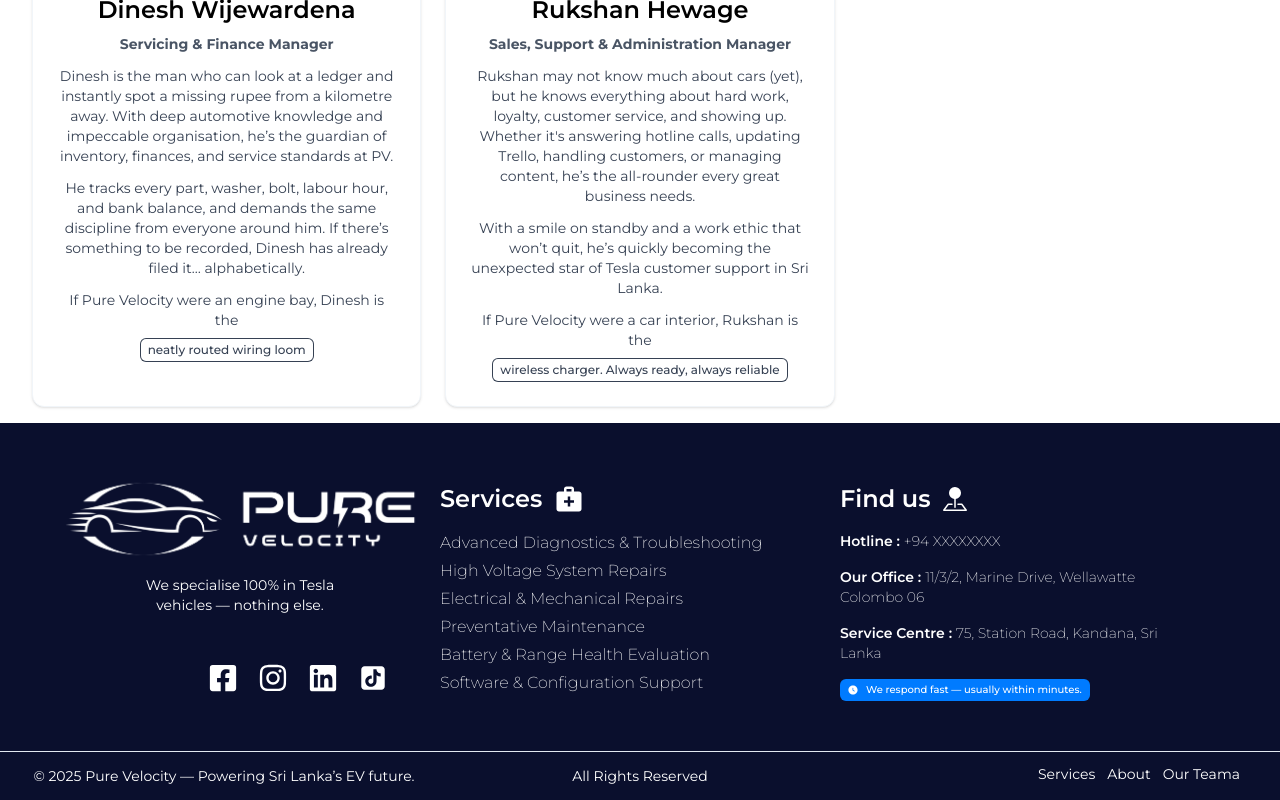
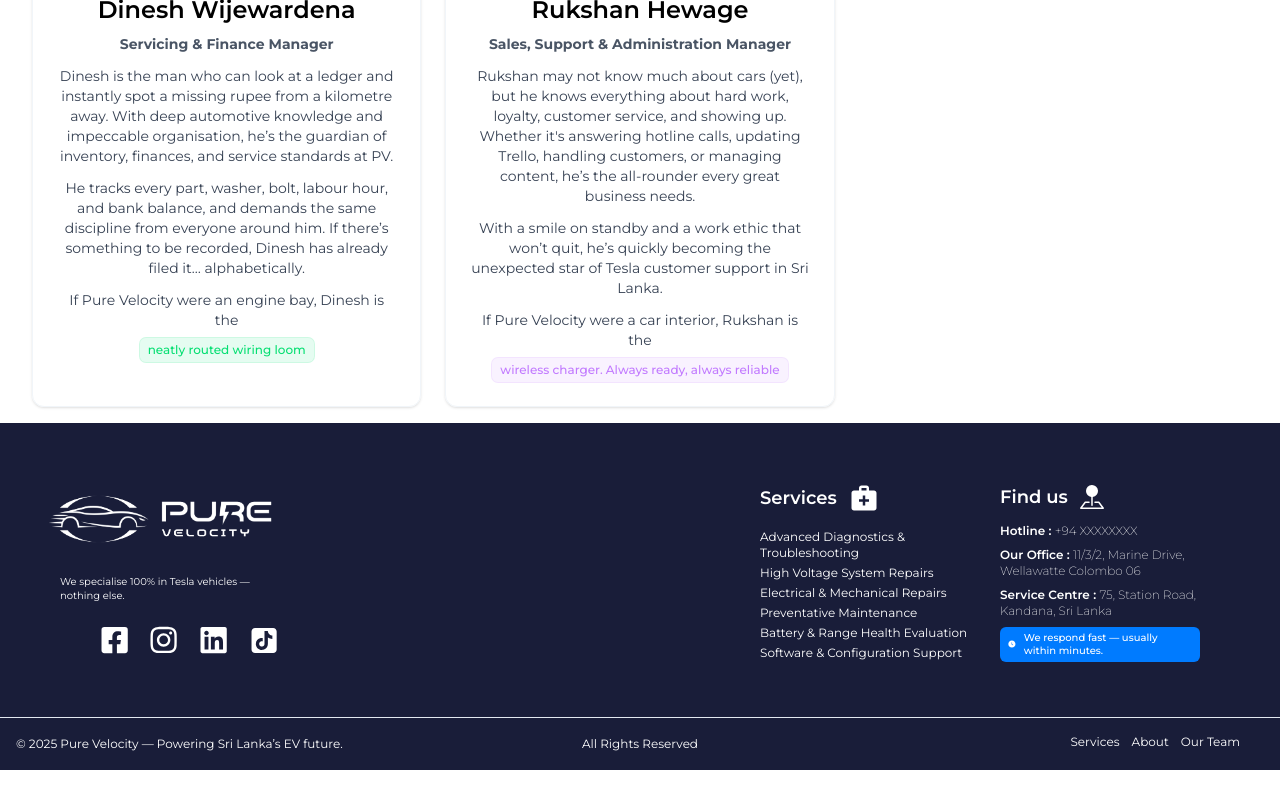
Before and after one commit to ChathuraD1392/pure-velocity, a React (Vite) app: page /our-team in a window 1280 px wide. Shown: the part 1549-2349 px from the top of the page. After the commit the page ends 2319 px from the top, so only its background shows below. Built offline with nearby package versions, Linux system fonts and the light colour scheme.

Commit message:
ready for deploy - 1

```diff
--- a/src/assets/data/team.ts
+++ b/src/assets/data/team.ts
@@ -14,9 +14,15 @@
   para_2?: string;
   para_3?: string;
   badge: string;
-  badge_color: "red" | "purple"| "green"| "amber" |"blue";
+  badge_color: keyof typeof badgeColors;
 }
-
+export const badgeColors = {
+  red: "bg-red-400/10 text-red-400 ring-red-400/20",
+  purple: "bg-purple-400/10 text-purple-400 ring-purple-400/20",
+  green: "bg-green-400/10 text-green-400 ring-green-400/20",
+  amber: "bg-amber-400/10 text-amber-400 ring-amber-400/20",
+  blue: "bg-blue-400/10 text-blue-400 ring-blue-400/20",
+} ;
 export const memberDetails:Member[] =[
     {
         id:1,
@@ -28,7 +34,7 @@
         para_2:"With over a decade of running multiple businesses, Shanil can build systems with one hand and analyse a P&L with the other — all while talking about Autopilot quirks, battery health, or the next Tesla he’s planning to resurrect.",
         para_3:"If Pure Velocity were a Tesla, Shanil is the,",
         badge:"autopilot",
-        badge_color:'red',
+        badge_color:"red",
     },
     {
         id:2,
--- a/src/components/About.tsx
+++ b/src/components/About.tsx
@@ -1,25 +1,36 @@
+import { PiTargetBold } from "react-icons/pi";
 import video from "../assets/video/background_video.mp4";
 import { steps } from "./essentials/Card";
 
 const About = () => {
   return (
     <>
-      <div className="relative top-10">
+      <div className="relative top-20">
         <section id="about" className="py-16">
           <div className="max-w-400 mx-auto px-4 sm:px-6 lg:px-8 grid grid-cols-1 lg:grid-cols-2 gap-16 items-center">
             <div>
               <h2 className="text-3xl font-bold">
-                Pure Velocity — Sri Lanka’s Home of Tesla Expertise
+                Pure Velocity - Sri Lanka’s Home of Tesla Expertise
               </h2>
-              <p className="mt-4 text-gray-700 leading-relaxed">
-                Pure Velocity began with a simple idea: to bring world-class
-                Tesla servicing to Sri Lanka.
+              <p className="mt-4 leading-relaxed text-xl font-semibold">
+                <div className="badge border-0 bg-[#007bff] text-white">
+                  <PiTargetBold className="text-lg" />
+                  Pure Velocity began with a simple idea: To bring world-class
+                  Tesla servicing to Sri Lanka
+                </div>
+              </p>
+
+              <p className="text-md mt-5 text-[#0a0f2d] bg-[#00ff99] p-3 rounded-lg">
+                <span className="text-md font-bold">Our Mission :</span>
+                To become Sri Lanka’s most trusted and advanced Tesla service
+                ecosystem, setting a new benchmark for EV maintenance,
+                transparency, and customer care.
               </p>
 
               <p className="mt-4 text-gray-700">
-                Founded by Shanil and Dilin — two entrepreneurs, tech lovers,
-                and unapologetic car addicts — PV has grown into a full-service
-                Tesla workshop backed by global experience.
+                Founded by Shanil and Dilin-two entrepreneurs, tech lovers, and
+                unapologetic car addicts-PV has grown into a full-service Tesla
+                workshop backed by global experience.
               </p>
               <p className="mt-4 text-gray-700">
                 With Sanjeev leading operations on the ground, Dinesh
@@ -32,26 +43,29 @@
                 troubleshooting, and software-level repair workflows used
                 internationally.
               </p>
-              <div className="mt-5">
-                <span className="text-xs tracking-wider font-semibold bg-[#007bff] text-white p-2 rounded-md">
-                  Our Philosophy
-                </span>
+              <div className="mt-5 mb-4">
+                <p className="text-md mt-5 text-[#0a0f2d] p-3 rounded-lg">
+                  <span className="text-md font-bold">Our Philosophy</span>
+                </p>
                 <div className="grid md:grid-cols-4 gap-6 mt-4 max-w-7xl mx-auto">
                   {steps.map((step, index) => (
                     <div
                       key={index}
-                      className="bg-white p-4 rounded-xl shadow-lg relative border border-[#0a0f2d]"
+                      className="group bg-white p-4 rounded-xl shadow-2xl relative text-[#007bff]
+                 hover:bg-[#007bff] transition-all duration-300"
                     >
-                      {/* Number */}
-                      <h3 className="text-4xl font-bold bg-linear-to-b from-[#0a0f2d] to-[#007bff] text-transparent bg-clip-text">
+                      <h3
+                        className="text-4xl font-bold text-[#0a0f2d] bg-clip-text
+                     group-hover:text-white"
+                      >
                         {step.element}
                       </h3>
 
-                      {/* Title */}
-                      <h4 className="mt-4 text-md font-semibold text-gray-900">
+                      <h4 className="mt-4 text-md text-[#0a0f2d] font-semibold group-hover:text-white">
                         {step.title}
                       </h4>
-                      <p className="mt-4 text-gray-600 text-sm leading-relaxed">
+
+                      <p className="mt-4 text-sm text-[#0a0f2d] leading-relaxed group-hover:text-white">
                         {step.text}
                       </p>
                     </div>
@@ -76,13 +90,6 @@
                   trust
                 </li>
               </ul> */}
-
-              <p className="text-md mt-5 text-[#0a0f2d] bg-[#00ff99] p-3 rounded-lg">
-                <span className="text-lg font-bold">Our Mission : </span>To
-                become Sri Lanka’s most trusted and advanced Tesla service
-                ecosystem, setting a new benchmark for EV maintenance,
-                transparency, and customer care.
-              </p>
             </div>
 
             <div className="rounded-xl overflow-hidden shadow-lg bg-white h-full w-85 md:w-3xl">
--- a/src/components/Footer.tsx
+++ b/src/components/Footer.tsx
@@ -7,35 +7,35 @@
 
 const Footer = () => {
   return (
-    <footer className="bg-white/90">
+    <footer className="relative bottom-0 left-0 w-full bg-[#0a0f2d]/70">
       {/* TOP BAR */}
-      <div className="w-full mx-auto grid grid-cols-1 md:grid-cols-3 bg-[#0a0f2d] pt-10 px-6 md:px-12 lg:px-10 pb-10">
-        <div className="text-sm text-white flex flex-col text-center justify-center md:justify-start">
+      <div className="w-full mx-auto grid grid-cols-1 md:grid-cols-5 bg-[#0a0f2d]/80 pt-10 px-6 md:px-12 lg:px-10 pb-10 mt-5">
+        <div className="text-sm text-white flex flex-col text-start justify-start md:justify-start">
           <img
             src={logo}
             alt="logo"
             className="h-16 w-full sm:h-14  md:h-20 lg:h-24 xl:h-28 object-contain"
           />
-          <p className="hidden md:block text-md px-20">
+          <p className="hidden md:block text-[10px] px-5">
             We specialise 100% in Tesla vehicles — nothing else.
           </p>
-          <div className="flex justify-center md:justify-start gap-5 text-3xl text-white mt-6 ml-10 md:mt-12 md:ml-42">
+          <div className="flex items-center justify-center md:justify-start gap-5 text-3xl text-white mt-2 ml-10 md:mt-5 md:ml-15">
             <FaFacebookSquare className="hover:text-[#007bff] cursor-pointer duration-200" />
             <FaInstagram className="hover:text-[#007bff] cursor-pointer duration-200" />
             <FaLinkedin className="hover:text-[#007bff] cursor-pointer duration-200" />
-            <AiFillTikTok className="hover:text-[#007bff] cursor-pointer duration-200" />
+            <AiFillTikTok className="hover:text-[#007bff] cursor-pointer duration-200 text-[33px]" />
           </div>
         </div>
 
         {/* Centered About Text (On large move to right) */}
-        <div className="text-white text-center md:text-left pt-5">
+        <div className="text-white col-start-4 text-center md:text-left pt-5">
           <div className="text-white hidden md:block">
             <div className="flex items-center space-x-3">
-              <h3 className="font-semibold text-xl md:text-2xl">Services</h3>
+              <h3 className="font-semibold text-sm md:text-lg">Services</h3>
               <MdMedicalServices className="text-3xl" />
             </div>
 
-            <div className="py-4 space-y-1 font-extralight">
+            <div className="py-4 space-y-1 text-xs">
               <p>Advanced Diagnostics & Troubleshooting</p>
               <p>High Voltage System Repairs</p>
               <p>Electrical & Mechanical Repairs</p>
@@ -48,15 +48,15 @@
         <div className="text-white text-center md:text-left pt-5 grid grid-cols-1 ">
           <div className="text-white">
             <div className="flex items-center space-x-3">
-              <h3 className="font-semibold text-lg md:text-2xl ml-25 md:ml-0">
+              <h3 className="font-semibold text-sm md:text-lg ml-25 md:ml-0">
                 Find us
               </h3>
               <BsFillPinMapFill className="text-lg md:text-2xl" />
             </div>
 
-            <div className="py-2 pr-2 md:pr-10 mt-2 space-y-4 font-extralight text-sm">
+            <div className="py-1 pr-2 md:pr-10 mt-2 space-y-2 font-extralight text-xs">
               <p>
-                <span className="font-semibold ">Hotline : </span> +94 XXXXXXXX
+                <span className="font-semibold">Hotline : </span> +94 XXXXXXXX
               </p>
               <p>
                 <span className="font-semibold">Our Office : </span> 11/3/2,
@@ -78,19 +78,19 @@
       </div>
 
       {/* BOTTOM BAR */}
-      <div className="w-full mx-auto px-4 py-3 grid grid-cols-1 md:grid-cols-3 bg-[#0a0f2d] border-t border-slate-200 items-center">
-        <div className="text-[10px] md:text-sm text-white text-center">
+      <div className="w-full mx-auto px-4 py-4 grid grid-cols-1 md:grid-cols-3 bg-[#0a0f2d]/80 border-t border-slate-200 items-center">
+        <div className="text-[10px] md:text-xs text-white text-start">
           © {new Date().getFullYear()} Pure Velocity — Powering Sri Lanka’s EV
           future.
         </div>
-        <div className="text-[10px] md:text-sm text-white text-center">
+        <div className="text-[10px] md:text-xs text-white text-center">
           All Rights Reserved
         </div>
-        <div className="hidden md:block text-sm text-white pr-6">
+        <div className="hidden md:block text-xs text-white pr-6">
           <div className="flex justify-end space-y-1 space-x-3 text-semibold">
             <p>Services</p>
             <p>About</p>
-            <p>Our Teama</p>
+            <p>Our Team</p>
           </div>
         </div>
       </div>
--- a/src/components/Header.tsx
+++ b/src/components/Header.tsx
@@ -5,7 +5,6 @@
 import { Link } from "react-router-dom";
 import video from "../assets/video/alternate.webp";
 import MenuContext from "../StateManagement/contexts/menuContext";
-import Header_Team from "./essentials/Header_Team";
 
 const Header = () => {
   const { isMenuVisible } = useContext(MenuContext);
@@ -109,7 +108,7 @@
           </div>
         </div>
       </motion.section>
-      <Header_Team />
+      {/* <Header_Team /> */}
     </>
   );
 };
--- a/src/components/Home.tsx
+++ b/src/components/Home.tsx
@@ -1,16 +1,14 @@
-import { memberDetails } from "../assets/data/team";
 import Header from "../components/Header";
-import Header_TeamCard from "./essentials/Header_TeamCard";
 
 const Home = () => {
   return (
     <>
       <Header />
-      <div className="grid grid-cols-3 justify-items-center">
+      {/* <div className="grid grid-col-1 md:grid-cols-3 justify-items-center">
         {memberDetails.map((member) => (
           <Header_TeamCard member={member} />
         ))}
-      </div>
+      </div> */}
     </>
   );
 };
--- a/src/components/NavBar.tsx
+++ b/src/components/NavBar.tsx
@@ -73,7 +73,7 @@
           {/* Buttons */}
           <div className="flex items-center gap-3">
             {pathname === "/contact" ? (
-              <span></span>
+              <span className="w-40 h-1"></span>
             ) : (
               <motion.button
                 whileHover={{
--- a/src/components/Our_Team.tsx
+++ b/src/components/Our_Team.tsx
@@ -35,10 +35,7 @@
           <p className="mt-4 text-md md:text-lg lg:text-2xl font-extralight max-w-3xl tracking-wide">
             <span>
               Passionate people building a better
-              <span className="text-white/90 font-semibold">
-                {" "}
-                EV experience{" "}
-              </span>
+              <span className="text-white/90 font-semibold">EV experience</span>
               for Sri Lanka.
             </span>
           </p>
--- a/src/components/Why_Evs.tsx
+++ b/src/components/Why_Evs.tsx
@@ -1,6 +1,6 @@
 const Why_Evs = () => {
   return (
-    <div className="relative top-10">
+    <div className="relative top-20">
       <section
         id="why-evs"
         className="py-16 bg-linear-to-b from-white to-gray-50"
@@ -53,6 +53,7 @@
           </div>
         </div>
       </section>
+      <p>dkmkmk</p>
     </div>
   );
 };
--- a/src/components/essentials/Card.tsx
+++ b/src/components/essentials/Card.tsx
@@ -1,21 +1,26 @@
+import { AiOutlineSafetyCertificate } from "react-icons/ai";
+import { CiTrophy } from "react-icons/ci";
+import { HiOutlineCog6Tooth } from "react-icons/hi2";
+import { IoBookOutline } from "react-icons/io5";
+
 export const steps = [
   {
-    element: "01",
+    element: <CiTrophy />,
     title: "Honest work",
     text: "Trust begins with honest, reliable service",
   },
   {
-    element: "02",
+    element: <HiOutlineCog6Tooth />,
     title: "ECutting-edge diagnostics",
     text: "Precision technology ensures flawless troubleshooting",
   },
   {
-    element: "03",
+    element: <IoBookOutline />,
     title: "Global knowledge",
     text: "International EV knowledge, delivered locally",
   },
   {
-    element: "04",
+    element: <AiOutlineSafetyCertificate />,
     title: " Local trust",
     text: "Local service backed by strong community trust",
   },
@@ -42,18 +47,15 @@
       </div>
 
       {/* STEPS SECTION */}
-      <div className="grid md:grid-cols-4 gap-6 mt-16 max-w-7xl mx-auto relative">
+      <div className="grid md:grid-cols-4 gap-6 mt-16 max-w-7xl mx-auto relative hover:bg-amber-200">
         {steps.map((step, index) => (
           <div
             key={index}
             className="bg-white p-10 rounded-xl shadow-sm relative"
           >
-            {/* Number */}
             <h3 className="text-6xl font-bold bg-linear-to-b from-[#0a0f2d] to-[#007bff] text-transparent bg-clip-text">
               {step.element}
             </h3>
-
-            {/* Title */}
             <h4 className="mt-4 text-xl font-semibold text-gray-900">
               {step.title}
             </h4>
--- a/src/components/essentials/Header_TeamCard.tsx
+++ b/src/components/essentials/Header_TeamCard.tsx
@@ -7,7 +7,7 @@
 const Header_TeamCard = ({ member }: Props) => {
   return (
     <>
-      <div className="card card-side shadow-lg w-[35em] mt-5 bg-[#0a0f2d] text-white rounded-xl h-60">
+      <div className="card card-side shadow-lg w-[20em] md:w-[35em] mt-5 bg-[#0a0f2d] text-white rounded-xl h-60">
         <div className="rounded-l-xl overflow-hidden">
           <img
             src={member.photo}
@@ -26,13 +26,15 @@
               >
                 {member.badge}
               </span>
-              <p className="text-md font-semibold mt-2">{member.designation}</p>
+              <p className="text-md font-semibold mt-2 hidden md:block">
+                {member.designation}
+              </p>
             </div>
-            <p className="text-xs">{member.para_short}</p>
+            <p className="text-xs hidden md:block">{member.para_short}</p>
             <button
               className={`bg-${member.badge_color}-500 text-white rounded p-1 pl-2 pr-2`}
             >
-              <span className="flex items-center">
+              <span className="items-center hidden md:block">
                 Read More <MdArrowOutward className="ml-2" />
               </span>
             </button>
--- a/src/components/essentials/Ourteam_Card.tsx
+++ b/src/components/essentials/Ourteam_Card.tsx
@@ -1,4 +1,4 @@
-import type { Member } from "../../assets/data/team";
+import { badgeColors, type Member } from "../../assets/data/team";
 
 interface Props {
   member: Member;
@@ -7,7 +7,7 @@
 const Ourteam_Card = ({ member }: Props) => {
   return (
     <>
-      <div className="bg-white rounded-xl p-6 shadow-sm text-center border border-slate-100">
+      <div className="rounded-xl p-6 shadow-sm text-center border border-slate-100">
         <div className="w-28 h-28 mx-auto rounded-full bg-gray-200 overflow-hidden mb-4">
           <img
             src={member.photo}
@@ -23,7 +23,9 @@
           {member.para_3}
           <br />
           <span
-            className={`inline-flex items-center rounded-md bg-${member.badge_color}-400/10 mt-2 px-2 py-1 text-xs font-medium text-${member.badge_color}-400 inset-ring inset-ring-${member.badge_color}-400/20`}
+            className={`inline-flex items-center rounded-md mt-2 px-2 py-1 text-xs font-medium ring-1 ${
+              badgeColors[member.badge_color]
+            }`}
           >
             {member.badge}
           </span>
--- a/src/components/essentials/Service_Card.tsx
+++ b/src/components/essentials/Service_Card.tsx
@@ -28,7 +28,7 @@
             </ul>
           </article>
         </div>
-        <div className="px-6 pt-4 pb-2">
+        {/* <div className="px-6 pt-4 pb-2">
           <span className="inline-block bg-gray-200 rounded-full px-3 py-1 text-sm font-semibold text-gray-700 mr-2 mb-2">
             #photography
           </span>
@@ -38,7 +38,7 @@
           <span className="inline-block bg-gray-200 rounded-full px-3 py-1 text-sm font-semibold text-gray-700 mr-2 mb-2">
             #winter
           </span>
-        </div>
+        </div> */}
       </div>
     </>
   );
```
